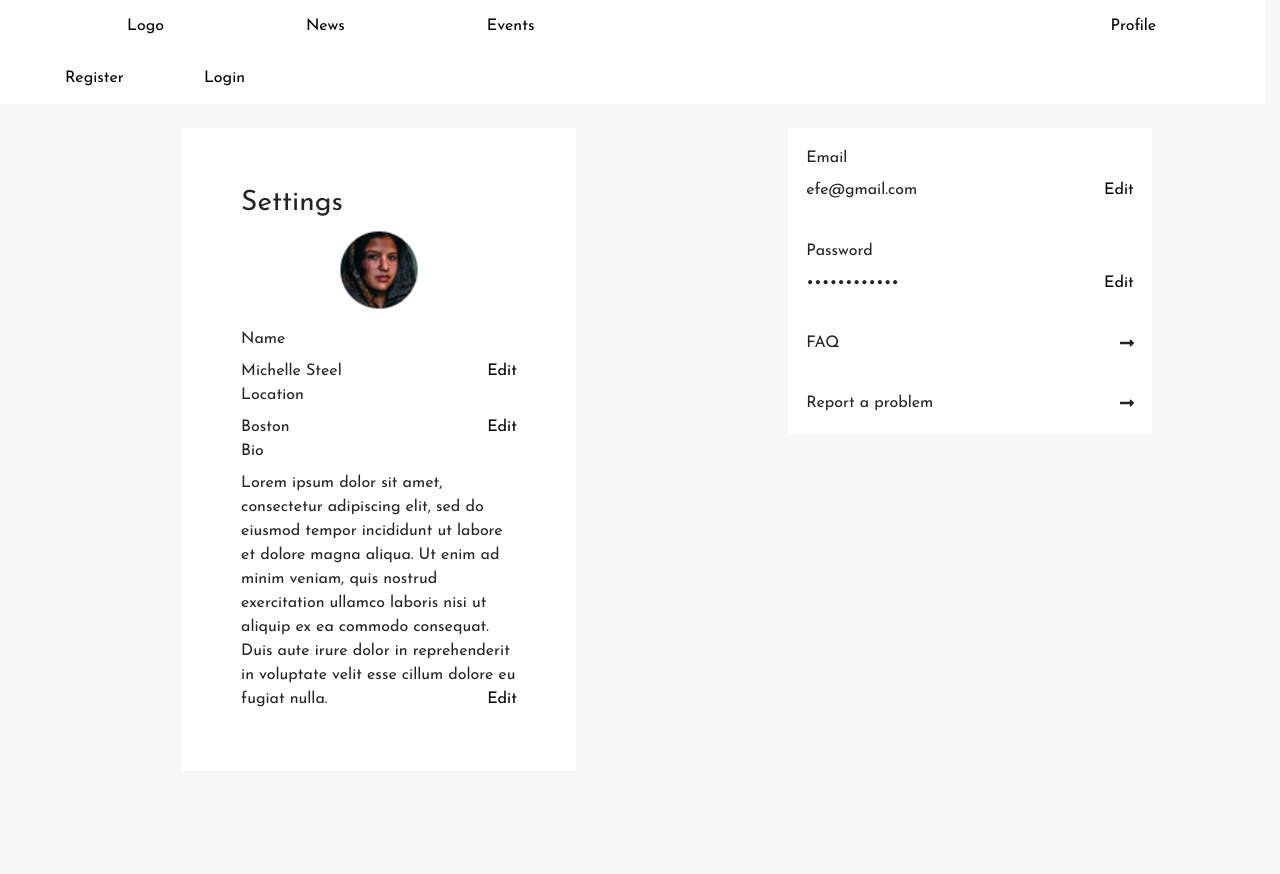
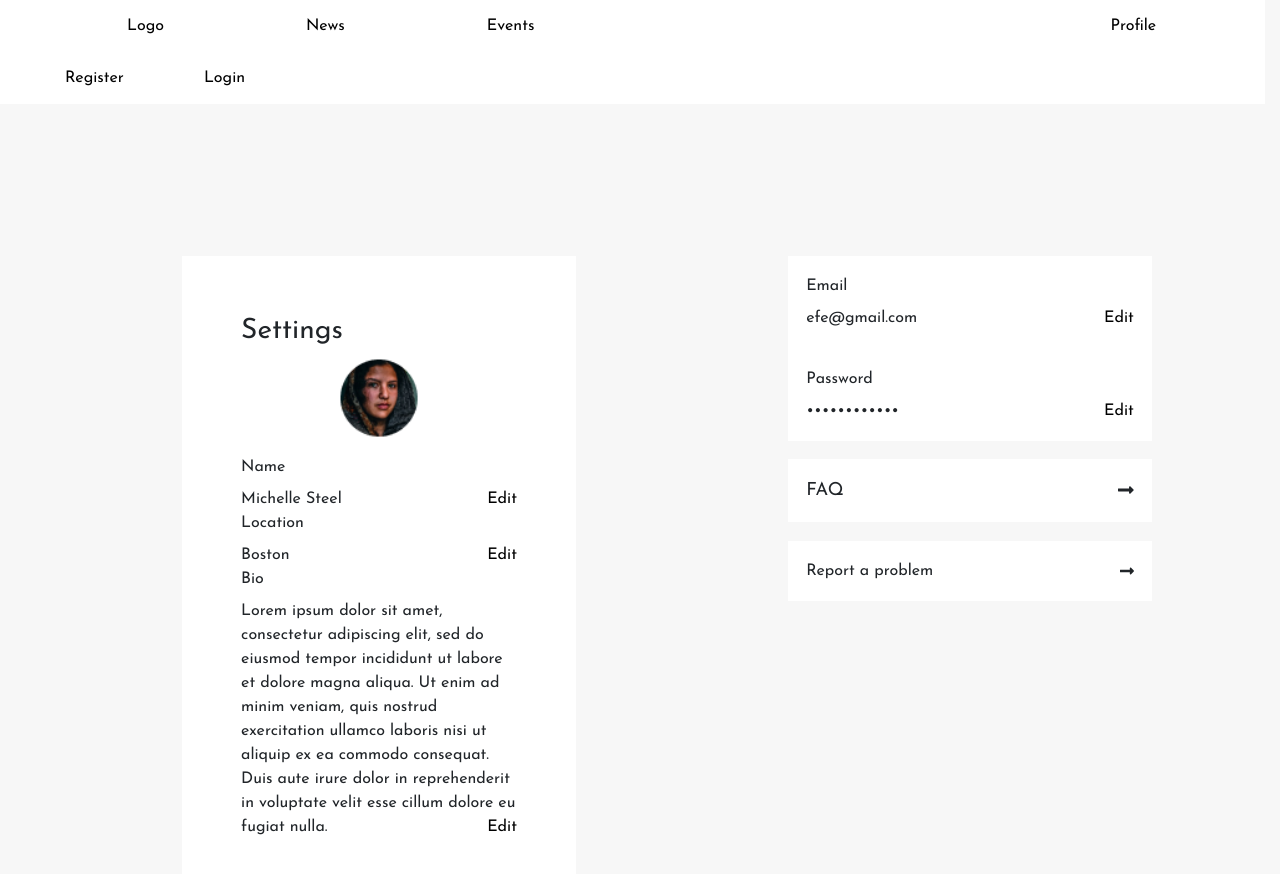
Before and after one commit to zhamborova/WebDevProject, a React (Create React App) app: page /users/1/settings in a window 1280 px wide. Shown: the top 874 px of the page. Built offline with nearby package versions, Linux system fonts and the light colour scheme.

Commit message:
small changes

```diff
--- a/src/pages/settings/settings.css
+++ b/src/pages/settings/settings.css
@@ -1,19 +1,29 @@
 .body {
     background-color: #f7f7f7;
     padding-right: 10%;
-    padding-top: 10%;
-    padding-bottom: 10%
+    padding-top: 20%;
+    padding-bottom: 10%;
     /*padding: 8%;*/
 
 }
-
-
 
 .profile-container {
     background-color: #FFFFFF;
     width: 80%;
     padding: 5%;
 
+}
+
+.left-column-padding {
+    padding-left: 10%
+}
+
+.container-padding {
+    padding-top: 5%
+}
+
+.button-padding {
+    padding-top: 5%
 }
 
 .default-size {
@@ -34,10 +44,18 @@ a:active {
     color: #3d8f32;
 }
 
+.header-location {
+    padding-left: 10%;
+}
+
 .right-column-container {
     background-color: #FFFFFF;
     width: auto;
     padding: 5%;
+}
+
+.bigger-font {
+    font-size: large
 }
 
 .outer-container-padding {
--- a/src/pages/settings/settings.js
+++ b/src/pages/settings/settings.js
@@ -55,8 +55,10 @@ class Settings extends React.Component {
             <div className={"body"}>
                 <div className={"row"}>
                     <NavBar/>
+                    {/*<h3 className={"header-location"}>Settings</h3>*/}
                     <div className={"container profile-container col-4"}>
                         <h3>Settings</h3>
+
                         {
                             this.state.editing &&
                                 <div>
@@ -120,21 +122,17 @@ class Settings extends React.Component {
                             this.state.editing &&
                                 <div>
                                     <div className={"container right-column-container"}>
-                                    <div className={'form-group row'}>
                                         <label>Email</label>
                                             <input className={"form-control"} placeholder={this.state.user.email}
                                                onChange={(event) =>
                                                     updateUser({...this.state.user, email: event.target.value})}/>
 
                                     </div>
-                                    </div>
                                     <div className={"container right-column-container"}>
-                                    <div className={'form-group row'}>
                                         <label>Password</label>
                                         <input className={"form-control"} placeholder={this.state.user.password}
                                                onChange={(event) =>
                                                    updateUser({...this.state.user, password: event.target.value})}/>
-                                    </div>
                                     </div>
                                 </div>
                         }
@@ -158,18 +156,32 @@ class Settings extends React.Component {
                                 </div>
                         }
 
+                        <div className={"container-padding"}>
                         <span>
-                            <div className={"container right-column-container"}>FAQ
+                            <div className={"container right-column-container bigger-font"}>FAQ
                             <FontAwesomeIcon className={"mt-1 display-right"} icon={faLongArrowAltRight}/>
                             </div>
                         </span>
+                        </div>
+                        <div className={"container-padding"}>
                         <span>
                             <div className={"container right-column-container"}>Report a problem
                             <FontAwesomeIcon className={"mt-1 display-right"} icon={faLongArrowAltRight}/>
                             </div>
                         </span>
+                        </div>
+                        {
+                            this.state.editing &&
+                            <span>
+                                <div className={"button-padding"}>
+                                    <a href={"#"} onClick={() =>
+                                        this.setState({editing: false})} className={'display-right'}>
+                                    <button type="button" className="btn btn-outline-secondary">Done Editing</button>
+                                    </a>
+                                </div>
+                            </span>
+                        }
                     </div>
-
                 </div>
             </div>
         )
--- a/src/services/UserService.js
+++ b/src/services/UserService.js
@@ -20,6 +20,8 @@ export const fetchUserById = (userId) => {
 }
 
 export const updateUser = (user) => {
+    console.log("UPDATING USER")
+    console.log(user)
     return fetch(`${url}/users/${user.id}`, {
         method: 'PUT',
         body: JSON.stringify(user),
```
